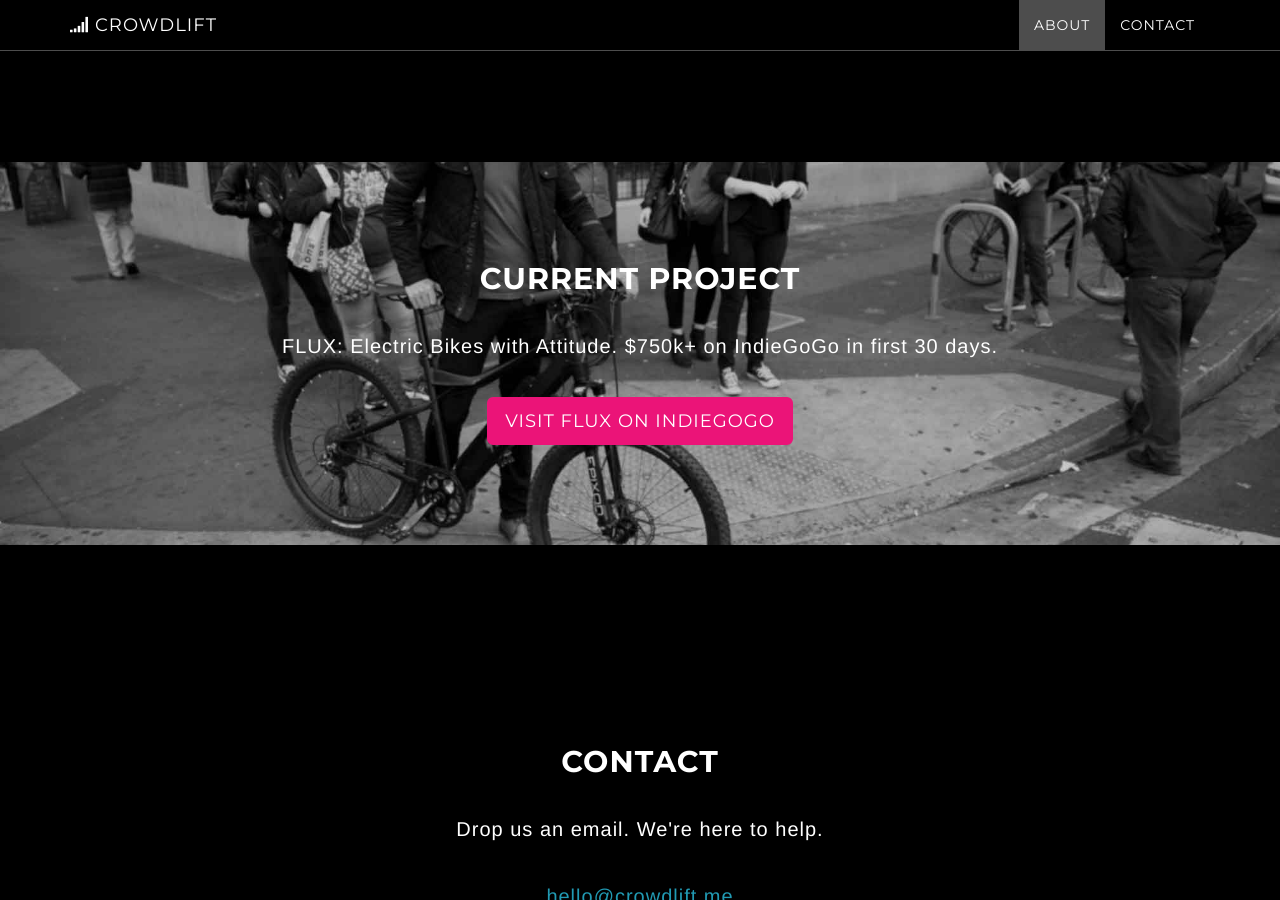
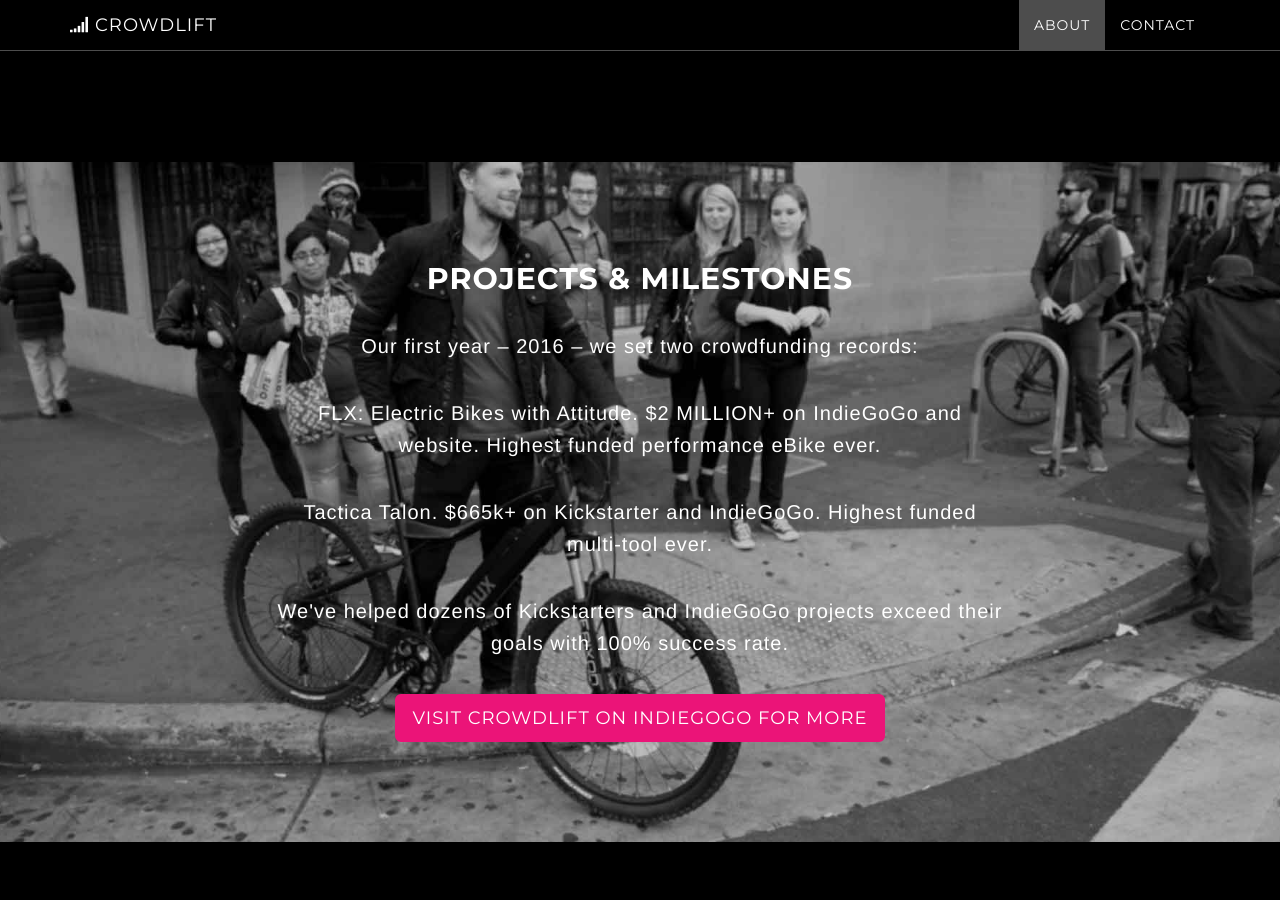
Before and after one commit to crowdlift/crowdlift.github.io, a Jekyll site: the page built from index.html, in a window 1280 px wide and 900 px high, scrolled down 1829 px. Built offline with Jekyll 4.4.1, drawn with Linux system fonts in a browser that asks for light colours.

Commit message:
Update boasting section

```diff
--- a/_includes/download.html
+++ b/_includes/download.html
@@ -3,9 +3,12 @@
         <div class="download-section">
             <div class="container">
                 <div class="col-lg-8 col-lg-offset-2">
-                    <h2>Current Project</h2>
-                    <p>FLUX: Electric Bikes with Attitude. $750k+ on IndieGoGo in first 30 days.</p>
-                    <a href="https://www.indiegogo.com/projects/1628084?ref=gogo__fblk__8982031" class="btn btn-igg btn-lg">Visit FLUX on IndieGoGo</a>
+                    <h2>Projects &amp; Milestones</h2>
+                    <p>Our first year – 2016 – we set two crowdfunding records:</p>
+                    <p>FLX: Electric Bikes with Attitude. $2 MILLION+ on IndieGoGo and website. Highest funded performance eBike ever.</p>
+                    <p>Tactica Talon. $665k+ on Kickstarter and IndieGoGo. Highest funded multi-tool ever.</p>
+                    <p>We've helped dozens of Kickstarters and IndieGoGo projects exceed their goals with 100% success rate.</p>
+                    <a href="https://www.indiegogo.com/partners/crowdlift" class="btn btn-igg btn-lg">Visit Crowdlift on IndieGoGo for More</a>
                 </div>
             </div>
         </div>
```
